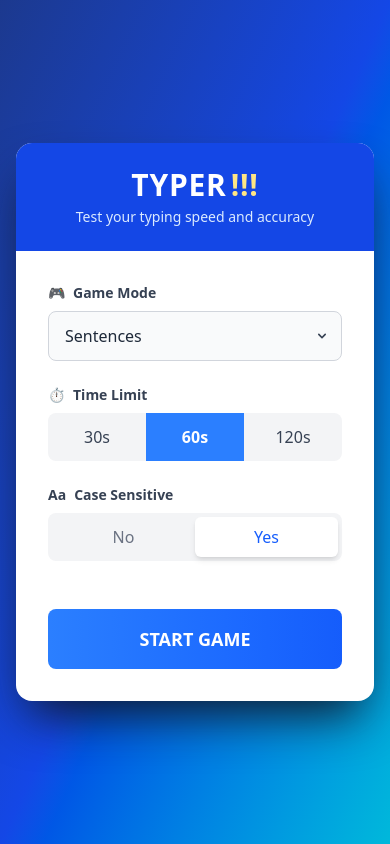
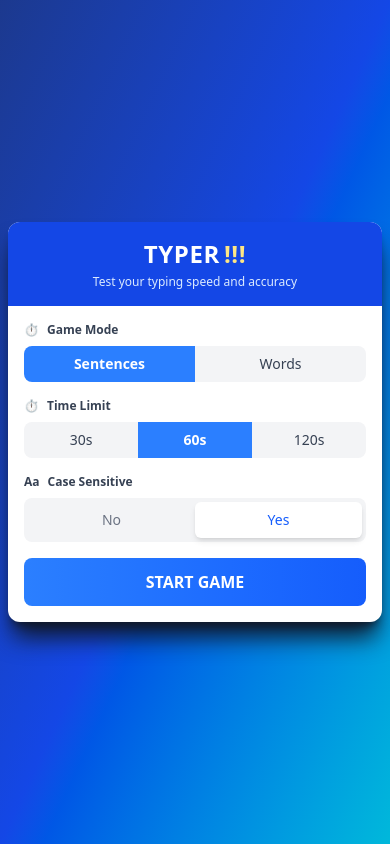
Before and after one commit to MouhamedBourouba/Typer, a React (Vite) app: page / in a window 390 px wide. Built offline with nearby package versions, Linux system fonts and the light colour scheme.

Commit message:
responsive

```diff
--- a/src/GameMenu.jsx
+++ b/src/GameMenu.jsx
@@ -6,73 +6,78 @@ function GameMenu({ onGameStart }) {
   const [selectedCaseSensitive, setSelectedCaseSensitive] = useState("yes");
 
   return (
-    <div className="flex items-center justify-center min-h-screen p-4 bg-gradient-to-br from-blue-900 via-blue-700 to-cyan-500">
-      <div className="w-full max-w-md bg-white rounded-2xl shadow-2xl shadow-gray-900 overflow-hidden">
+    <div className="flex items-center justify-center min-h-screen p-2 sm:p-4 bg-gradient-to-br from-blue-900 via-blue-700 to-cyan-500">
+      <div className="w-full max-w-md bg-white rounded-xl sm:rounded-2xl shadow-xl sm:shadow-2xl shadow-gray-900 overflow-hidden">
         {/* Header */}
-        <div className="bg-blue-700 py-6 px-8">
-          <h1 className="text-3xl font-extrabold text-white text-center tracking-wide">
+        <div className="bg-blue-700 py-4 sm:py-6 px-4 sm:px-8">
+          <h1 className="text-2xl sm:text-3xl font-extrabold text-white text-center tracking-wide">
             TYPER
             <span className="text-amber-200 ml-1">!!!</span>
           </h1>
-          <p className="text-blue-100 text-center text-sm mt-1">
+          <p className="text-blue-100 text-center text-xs sm:text-sm mt-1">
             Test your typing speed and accuracy
           </p>
         </div>
 
         {/* Form Content */}
-        <div className="p-8 space-y-6">
-          {/* Game Mode */}
+        <div className="p-4 sm:p-6 md:p-8 space-y-4 sm:space-y-6">
           <div className="space-y-2">
-            <label className="flex items-center text-gray-700 font-bold text-sm">
-              <span className="mr-2">🎮</span>
+            <label className="flex items-center text-gray-700 font-bold text-xs sm:text-sm">
+              <span className="mr-2">⏱️</span>
               Game Mode
             </label>
-            <div className="relative">
-              <select
-                value={selectedGameMode}
-                onChange={(e) => setSelectedGameMode(e.target.value)}
-                className="w-full px-4 py-3 border border-gray-300 rounded-lg bg-gray-50 text-gray-800 appearance-none focus:ring-2 focus:ring-blue-500 focus:border-blue-500 focus:outline-none transition-all duration-200"
+            <div className="flex rounded-lg overflow-hidden">
+              <button
+                className={`flex-1 py-2 sm:py-3 text-sm sm:text-base text-center transition-all ${selectedGameMode === "sentences"
+                    ? "bg-blue-500 text-white font-bold"
+                    : "bg-gray-100 text-gray-700 hover:bg-gray-200"
+                  }`}
+                onClick={() => setSelectedGameMode("sentences")}
               >
-                <option value="sentences">Sentences</option>
-                <option value="word">Single Words</option>
-              </select>
-              <div className="pointer-events-none absolute inset-y-0 right-0 flex items-center px-3 text-gray-700">
-                <svg
-                  className="w-4 h-4"
-                  fill="currentColor"
-                  viewBox="0 0 20 20"
-                >
-                  <path
-                    fillRule="evenodd"
-                    d="M5.293 7.293a1 1 0 011.414 0L10 10.586l3.293-3.293a1 1 0 111.414 1.414l-4 4a1 1 0 01-1.414 0l-4-4a1 1 0 010-1.414z"
-                    clipRule="evenodd"
-                  ></path>
-                </svg>
-              </div>
+                Sentences
+              </button>
+              <button
+                className={`flex-1 py-2 sm:py-3 text-sm sm:text-base text-center transition-all ${selectedGameMode === "words"
+                    ? "bg-blue-500 text-white font-bold"
+                    : "bg-gray-100 text-gray-700 hover:bg-gray-200"
+                  }`}
+                onClick={() => setSelectedGameMode("words")}
+              >
+                Words
+              </button>
             </div>
           </div>
 
           {/* Time Selection */}
           <div className="space-y-2">
-            <label className="flex items-center text-gray-700 font-bold text-sm">
+            <label className="flex items-center text-gray-700 font-bold text-xs sm:text-sm">
               <span className="mr-2">⏱️</span>
               Time Limit
             </label>
             <div className="flex rounded-lg overflow-hidden">
               <button
-                className={`flex-1 py-3 text-center transition-all ${selectedTime === "30" ? "bg-blue-500 text-white font-bold" : "bg-gray-100 text-gray-700 hover:bg-gray-200"}`}
+                className={`flex-1 py-2 sm:py-3 text-sm sm:text-base text-center transition-all ${selectedTime === "30"
+                    ? "bg-blue-500 text-white font-bold"
+                    : "bg-gray-100 text-gray-700 hover:bg-gray-200"
+                  }`}
                 onClick={() => setSelectedTime("30")}
               >
                 30s
               </button>
               <button
-                className={`flex-1 py-3 text-center transition-all ${selectedTime === "60" ? "bg-blue-500 text-white font-bold" : "bg-gray-100 text-gray-700 hover:bg-gray-200"}`}
+                className={`flex-1 py-2 sm:py-3 text-sm sm:text-base text-center transition-all ${selectedTime === "60"
+                    ? "bg-blue-500 text-white font-bold"
+                    : "bg-gray-100 text-gray-700 hover:bg-gray-200"
+                  }`}
                 onClick={() => setSelectedTime("60")}
               >
                 60s
               </button>
               <button
-                className={`flex-1 py-3 text-center transition-all ${selectedTime === "120" ? "bg-blue-500 text-white font-bold" : "bg-gray-100 text-gray-700 hover:bg-gray-200"}`}
+                className={`flex-1 py-2 sm:py-3 text-sm sm:text-base text-center transition-all ${selectedTime === "120"
+                    ? "bg-blue-500 text-white font-bold"
+                    : "bg-gray-100 text-gray-700 hover:bg-gray-200"
+                  }`}
                 onClick={() => setSelectedTime("120")}
               >
                 120s
@@ -82,19 +87,25 @@ function GameMenu({ onGameStart }) {
 
           {/* Case Sensitive */}
           <div className="space-y-2">
-            <label className="flex items-center text-gray-700 font-bold text-sm">
+            <label className="flex items-center text-gray-700 font-bold text-xs sm:text-sm">
               <span className="mr-2">Aa</span>
               Case Sensitive
             </label>
             <div className="flex bg-gray-100 rounded-lg p-1">
               <button
-                className={`flex-1 py-2 rounded-md transition-all ${selectedCaseSensitive === "no" ? "bg-white shadow-md font-medium text-blue-600" : "text-gray-500 hover:text-gray-700"}`}
+                className={`flex-1 py-2 text-sm sm:text-base rounded-md transition-all ${selectedCaseSensitive === "no"
+                    ? "bg-white shadow-md font-medium text-blue-600"
+                    : "text-gray-500 hover:text-gray-700"
+                  }`}
                 onClick={() => setSelectedCaseSensitive("no")}
               >
                 No
               </button>
               <button
-                className={`flex-1 py-2 rounded-md transition-all ${selectedCaseSensitive === "yes" ? "bg-white shadow-md font-medium text-blue-600" : "text-gray-500 hover:text-gray-700"}`}
+                className={`flex-1 py-2 text-sm sm:text-base rounded-md transition-all ${selectedCaseSensitive === "yes"
+                    ? "bg-white shadow-md font-medium text-blue-600"
+                    : "text-gray-500 hover:text-gray-700"
+                  }`}
                 onClick={() => setSelectedCaseSensitive("yes")}
               >
                 Yes
@@ -104,11 +115,11 @@ function GameMenu({ onGameStart }) {
 
           {/* Start Button */}
           <button
-            className="w-full py-4 mt-6 bg-gradient-to-r from-blue-500 to-blue-600 text-white rounded-lg font-bold text-lg transition-all duration-200 hover:shadow-lg hover:from-blue-600 hover:to-blue-700 focus:outline-none focus:ring-2 focus:ring-blue-500 focus:ring-offset-2 transform hover:-translate-y-1 active:translate-y-0"
+            className="w-full py-3 sm:py-4 bg-gradient-to-r from-blue-500 to-blue-600 text-white rounded-lg font-bold text-base sm:text-lg transition-all duration-200 hover:shadow-lg hover:from-blue-600 hover:to-blue-700 focus:outline-none focus:ring-2 focus:ring-blue-500 focus:ring-offset-2 transform hover:-translate-y-1 active:translate-y-0"
             onClick={() =>
               onGameStart(
                 selectedGameMode,
-                selectedTime,
+                parseInt(selectedTime),
                 selectedCaseSensitive === "yes",
               )
             }
--- a/src/Result.jsx
+++ b/src/Result.jsx
@@ -10,18 +10,17 @@ function ResultCard({ results, onStartAgain }) {
   const rawWpm = Math.round(
     results.numberOfChars / 5 / (results.time / 60)
   );
-
   return (
-    <Card className="p-8 max-w-md mx-auto shadow-xl rounded-3xl bg-gradient-to-br from-white to-gray-50 text-gray-800">
-      <div className="flex flex-col items-center justify-center gap-6">
+    <Card className="p-4 sm:p-6 md:p-8 max-w-md mx-auto shadow-lg sm:shadow-xl rounded-xl sm:rounded-3xl bg-gradient-to-br from-white to-gray-50 text-gray-800">
+      <div className="flex flex-col items-center justify-center gap-4 sm:gap-6">
         <div className="text-center">
-          <h2 className="text-3xl font-extrabold text-red-600 tracking-wide mb-1">
+          <h2 className="text-2xl sm:text-3xl font-extrabold text-red-600 tracking-wide mb-1">
             Game Over!
           </h2>
-          <p className="text-gray-500 text-sm">Here's how you performed</p>
+          <p className="text-gray-500 text-xs sm:text-sm">Here's how you performed</p>
         </div>
 
-        <div className="w-full grid grid-cols-2 gap-6 text-center">
+        <div className="w-full grid grid-cols-1 sm:grid-cols-2 gap-3 sm:gap-4 md:gap-6 text-center">
           <StatCard
             label="WPM"
             value={wpm}
@@ -67,7 +66,7 @@ function ResultCard({ results, onStartAgain }) {
         <div className="w-full mt-2">
           <button
             onClick={onStartAgain}
-            className="w-full py-4 px-6 bg-gradient-to-r from-blue-500 to-blue-600 text-white rounded-xl font-medium text-lg transition-all duration-200 hover:shadow-lg hover:from-blue-600 hover:to-blue-700 active:scale-98 focus:outline-none focus:ring-2 focus:ring-blue-500 focus:ring-offset-2"
+            className="w-full py-3 sm:py-4 px-4 sm:px-6 bg-gradient-to-r from-blue-500 to-blue-600 text-white rounded-lg sm:rounded-xl font-medium text-base sm:text-lg transition-all duration-200 hover:shadow-lg hover:from-blue-600 hover:to-blue-700 active:scale-98 focus:outline-none focus:ring-2 focus:ring-blue-500 focus:ring-offset-2"
           >
             Play Again
           </button>
@@ -79,13 +78,13 @@ function ResultCard({ results, onStartAgain }) {
 
 function StatCard({ label, value, icon, bgColor, textColor, description }) {
   return (
-    <div className={`flex flex-col items-center rounded-xl p-3 ${bgColor} border-blue-300 border-1`}>
+    <div className={`flex flex-col items-center rounded-lg sm:rounded-xl p-2 sm:p-3 ${bgColor} border border-blue-600 border-opacity-50`}>
       <div className="flex items-center mb-1">
         <span className="mr-1">{icon}</span>
-        <span className="text-sm font-medium text-gray-600">{label}</span>
+        <span className="text-xs sm:text-sm font-medium text-gray-600">{label}</span>
       </div>
-      <span className={`text-2xl font-bold ${textColor}`}>{value}</span>
-      <span className="text-xs text-gray-500 mt-1">{description}</span>
+      <span className={`text-xl sm:text-2xl font-bold ${textColor}`}>{value}</span>
+      <span className="text-xs text-gray-500 mt-1 hidden sm:block">{description}</span>
     </div>
   );
 }
```
